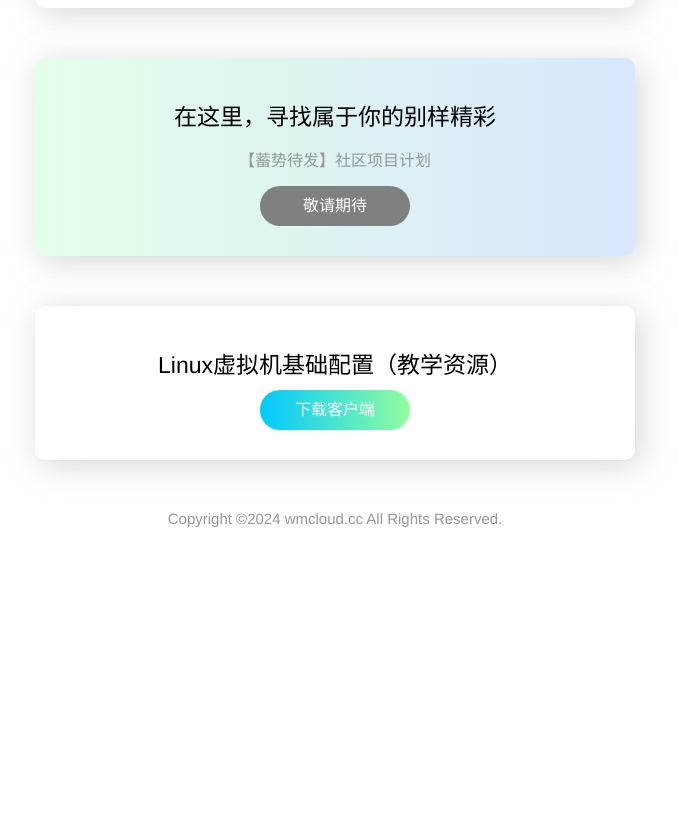
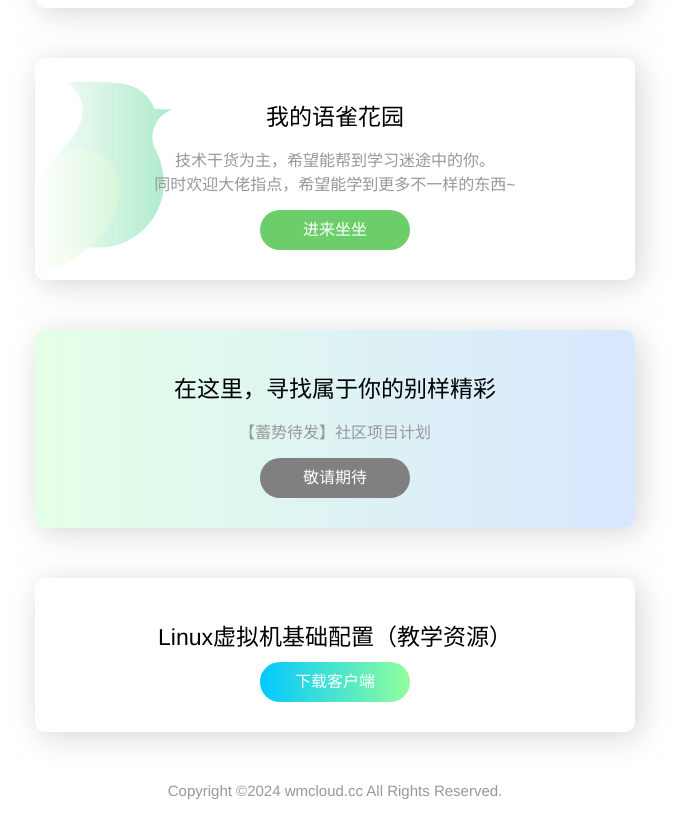
Before and after one commit to LeoWang2007/wmcloudcc, a plain HTML site: page index.html in a window 1280 px wide. Shown: the part 1970-2789 px from the top of the page, without its empty margins (305-984 px from the left). Before the commit the page ends 2517 px from the top, so only its background shows below. Drawn offline with Linux system fonts and the light colour scheme.

Commit message:
feat: 添加我的语雀花园

```diff
--- a/index.html
+++ b/index.html
@@ -50,15 +50,20 @@
 				<p>全自动去除ATA模拟盘30分钟最低交卷时长，助你高效练题</p>
 				<a href="#" class="btnDownload">下载客户端</a>
 			</div>
+			<div class="productShow yuque">
+				<h3>我的语雀花园</h3>
+				<p>技术干货为主，希望能帮到学习迷途中的你。<br>同时欢迎大佬指点，希望能学到更多不一样的东西~</p>
+				<a href="//www.yuque.com/leowang2007" class="btnDownload yuque-btn">进来坐坐</a>
+			</div>
 			<div class="productShow special">
 				<h3>在这里，寻找属于你的别样精彩</h3>
 				<p>【蓄势待发】社区项目计划</p>
 				<div class="btnDownload disabled">敬请期待</div>
 			</div>
-		</div>
-		<div class="productShow">
-			<h3>Linux虚拟机基础配置（教学资源）</h3>
-			<a href="//www.123pan.com/s/gyPKVv-ztAsd.html" target="_blank" class="btnDownload">下载客户端</a>
+			<div class="productShow">
+				<h3>Linux虚拟机基础配置（教学资源）</h3>
+				<a href="//www.123pan.com/s/gyPKVv-ztAsd.html" target="_blank" class="btnDownload">下载客户端</a>
+			</div>
 		</div>
 	</div>
 	<div class="footer">
--- a/style.css
+++ b/style.css
@@ -162,6 +162,10 @@ h2.down {
 	transition: all .5s ease-out;
 }
 
+.productShow.wide {
+	max-width: none;
+}
+
 .productShow.special {
 	background: linear-gradient(90deg, #e3ffe7 0%, #d9e7ff 100%);
 	/* box-shadow: none; */
@@ -215,8 +219,7 @@ h2.down {
 	margin: 15px 0;
 }
 
-a.btnDownload,
-div.btnDownload {
+.productShow .btnDownload {
 	margin: 0 20px auto;
 	width: 150px;
 	height: 40px;
@@ -233,12 +236,11 @@ div.btnDownload {
 	transition: all .5s ease-out;
 }
 
-a.btnDownload:hover,
-div.btnDownload:hover {
+.productShow .btnDownload.btnDownload:hover:not(.disabled) {
 	box-shadow: -1px -1px 10px 0 rgba(0, 200, 255, 0.5), 1px 1px 10px 0 rgba(146, 254, 257, 0.5);
 }
 
-div.disabled {
+.productShow .btnDownload.disabled {
 	background: gray;
 }
 
@@ -252,3 +254,13 @@ div.disabled {
 	font-size: 15px;
 	color: #989898;
 }
+
+.productShow.yuque {
+	background: #ebfaf2;
+	background: linear-gradient(90deg, rgb(255, 255, 255) 0%, rgba(255, 255, 255, 0.3) 40%),
+		url("img/yuque.svg") -40% bottom / 50% 90% no-repeat;
+}
+
+.productShow .btnDownload.yuque-btn {
+	background: #6cce6a;
+}
```
Also changed, not shown: img/yuque.svg (added).
